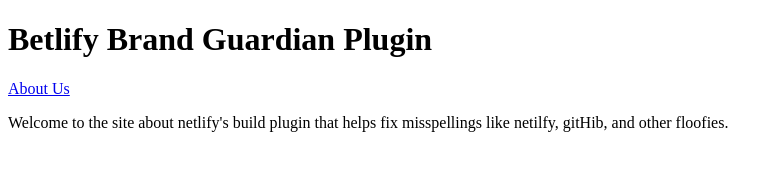
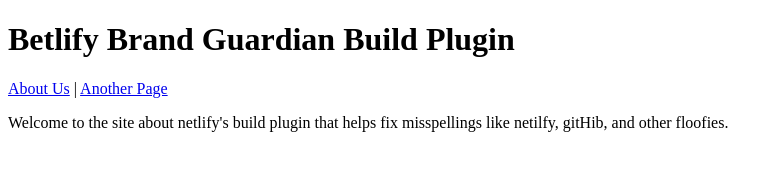
Before and after one commit to tzmanics/demo-netlify-plugin-brand-guardian, a plain HTML site: page src/index.html in a window 1280 px wide. Shown: the whole page, without its empty margins (0-783 px from the left). Drawn offline with Linux system fonts and the light colour scheme.

Commit message:
add another link to homepage

```diff
--- a/src/index.html
+++ b/src/index.html
@@ -6,8 +6,9 @@
     <title>Brand Guardian</title>
   </head>
   <body>
-    <h1>Betlify Brand Guardian Plugin</h1>
-    <a href="/about.html">About Us</a>
+    <h1>Betlify Brand Guardian Build Plugin</h1>
+    <a href="/about.html">About Us</a> |
+    <a href="/path-test/another.html">Another Page</a>
     <p>
       Welcome to the site about netlify's build plugin that helps fix
       misspellings like netilfy, gitHib, and other floofies.
```
